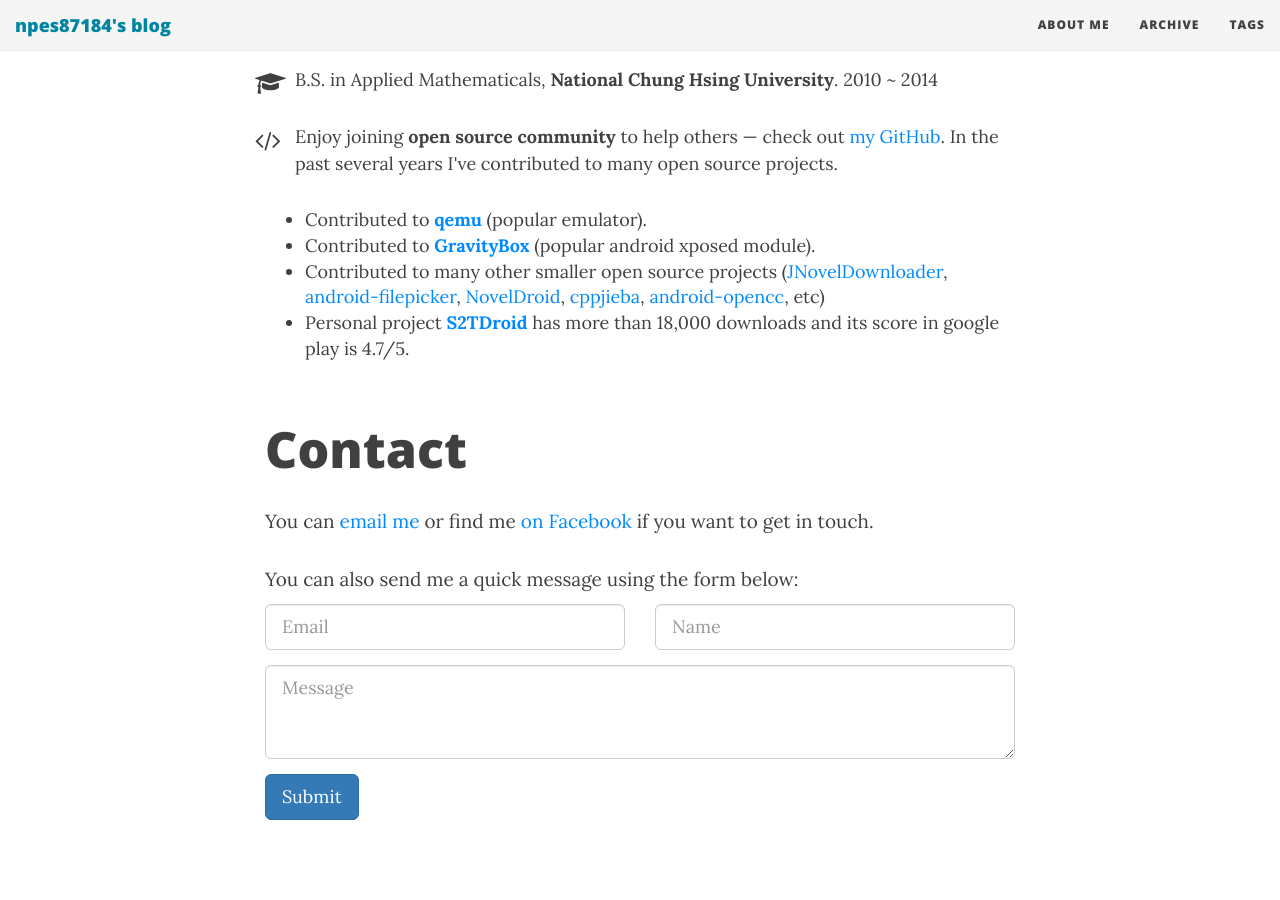
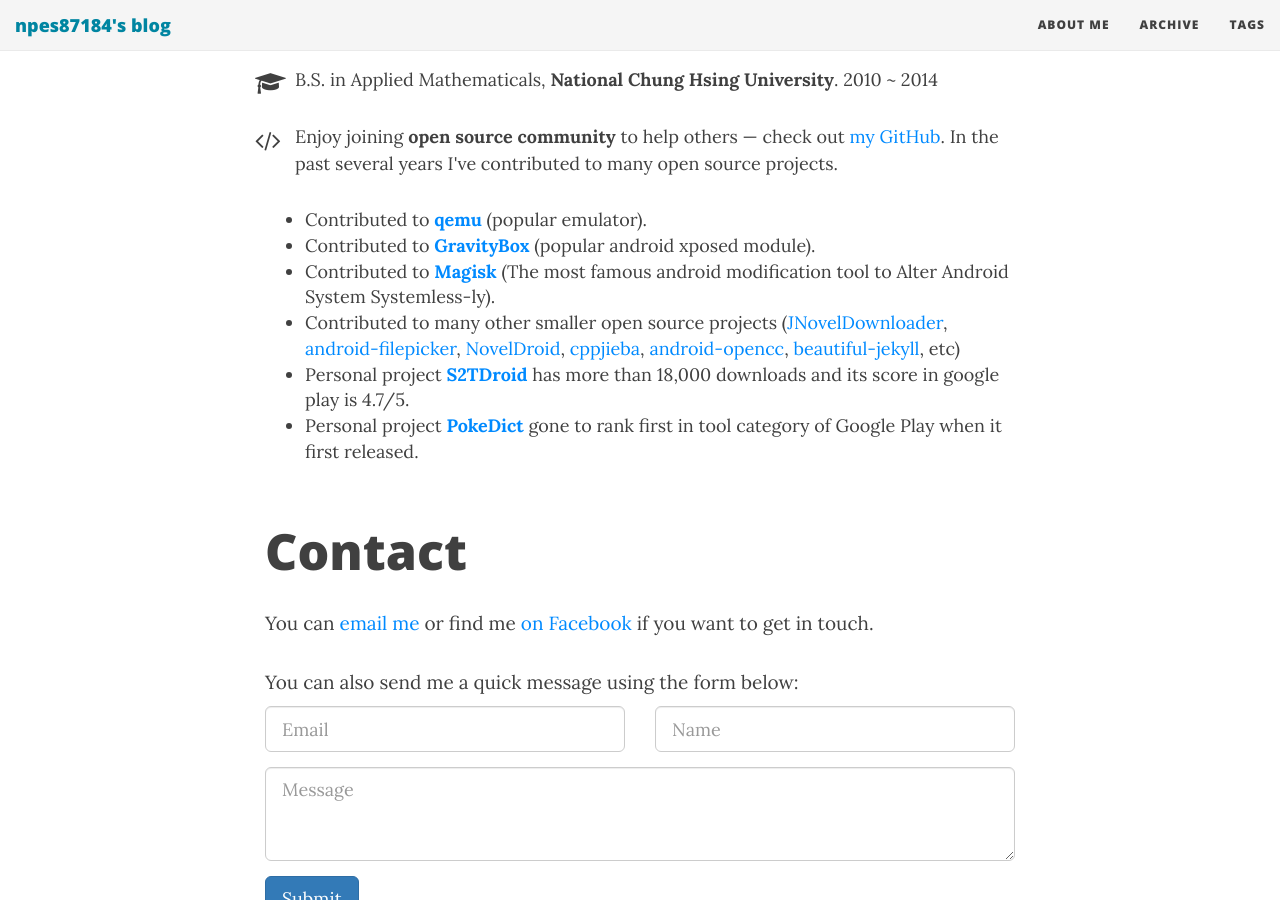
Before and after one commit to npes87184/npes87184.github.io, a Jekyll site: the page built from aboutme.md, in a window 1280 px wide and 900 px high, scrolled down 715 px. Built offline with Jekyll 4.4.1, drawn with Linux system fonts in a browser that asks for light colours; nearby versions of some CDN libraries.

Commit message:
Update aboutme.md

```diff
--- a/aboutme.md
+++ b/aboutme.md
@@ -38,8 +38,10 @@
 </p>
 * Contributed to <strong><a href="https://www.qemu.org/">qemu</a></strong> (popular emulator).
 * Contributed to <strong><a href="https://github.com/GravityBox/GravityBox">GravityBox</a></strong> (popular android xposed module).
-* Contributed to many other smaller open source projects ([JNovelDownloader](https://github.com/pupuliao/JNovelDownloader), [android-filepicker](https://github.com/Angads25/android-filepicker), [NovelDroid](https://github.com/sh1r0/NovelDroid), [cppjieba](https://github.com/yanyiwu/cppjieba), [android-opencc](https://github.com/qichuan/android-opencc), etc)
+* Contributed to <strong><a href="https://github.com/topjohnwu/Magisk">Magisk</a></strong> (The most famous android modification tool to Alter Android System Systemless-ly).
+* Contributed to many other smaller open source projects ([JNovelDownloader](https://github.com/pupuliao/JNovelDownloader), [android-filepicker](https://github.com/Angads25/android-filepicker), [NovelDroid](https://github.com/sh1r0/NovelDroid), [cppjieba](https://github.com/yanyiwu/cppjieba), [android-opencc](https://github.com/qichuan/android-opencc), [beautiful-jekyll](https://github.com/daattali/beautiful-jekyll), etc)
 * Personal project <strong>[S2TDroid](https://github.com/npes87184/S2TDroid)</strong> has more than 18,000 downloads and its score in google play is 4.7/5.
+* Personal project <strong>[PokeDict](https://github.com/npes87184/PokeResearchDictionary)</strong> gone to rank first in tool category of Google Play when it first released.
 
 <div id="contactme-section">
 <h1 id="contact">Contact</h1>
```
